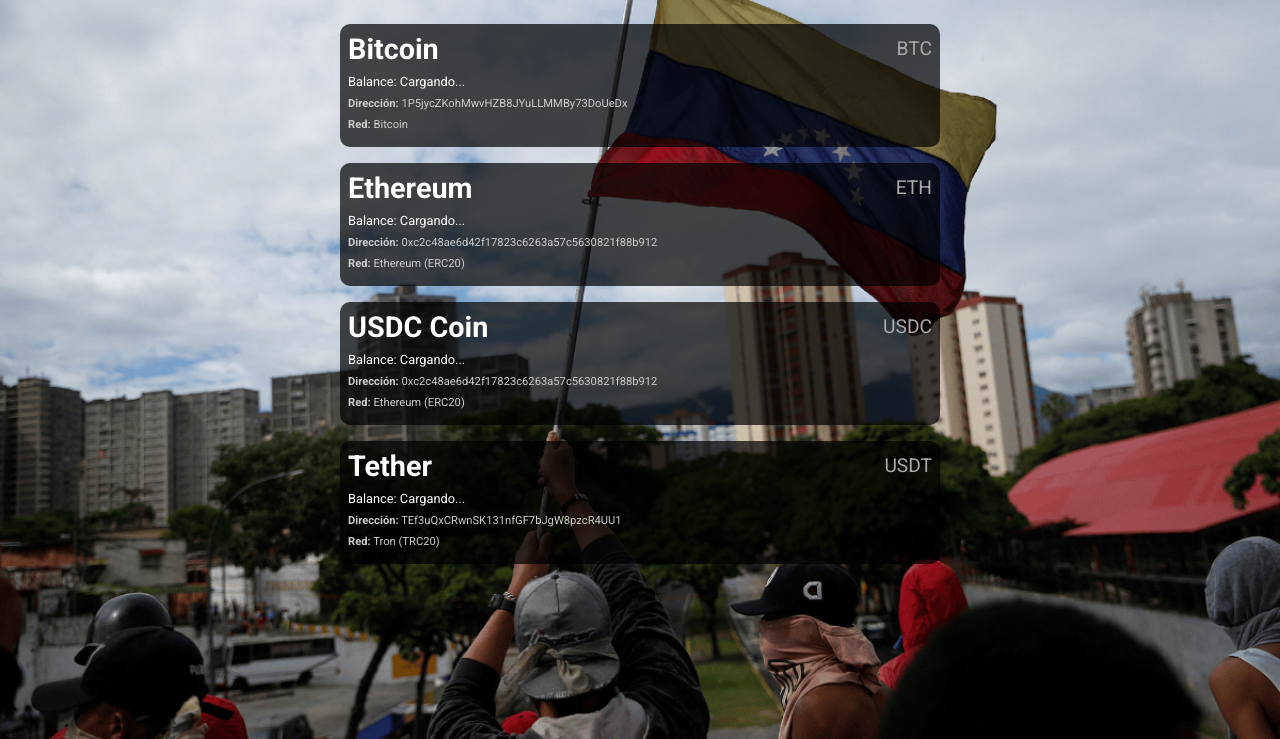
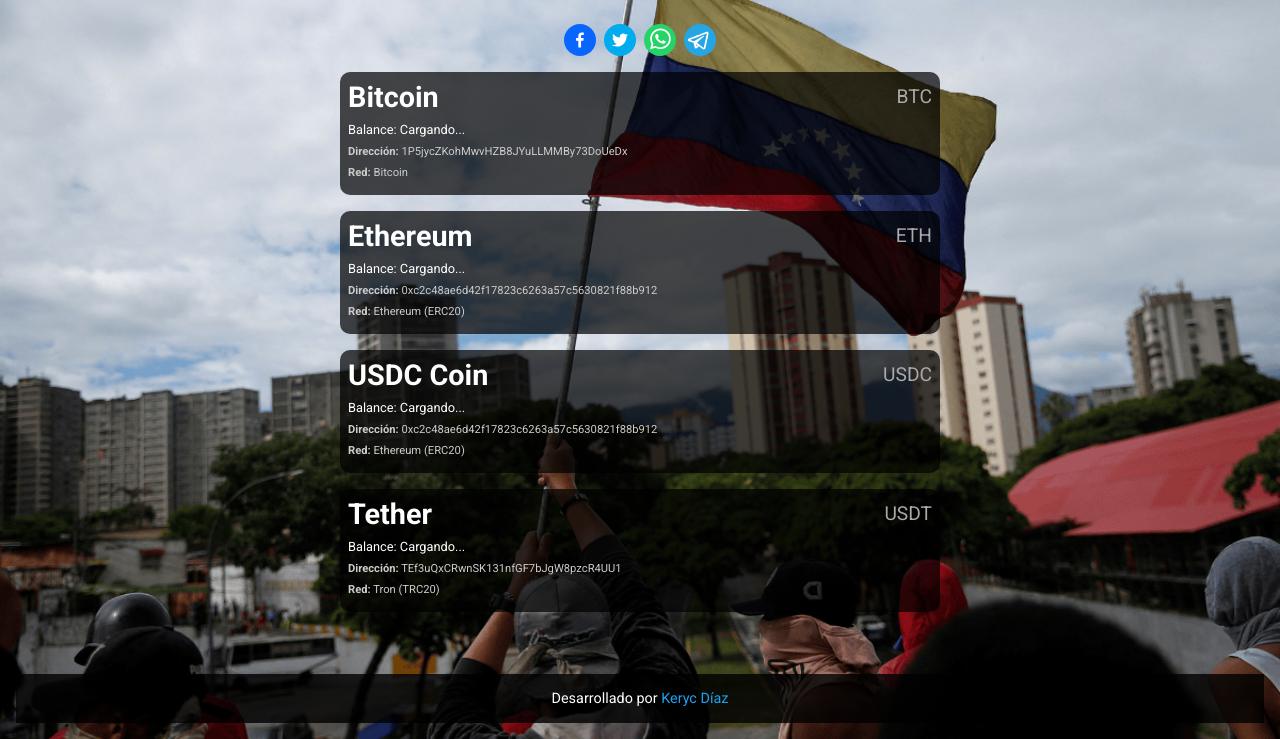
Before and after one commit to yocxy2/yacasivenezuela-balance, a Gatsby site: page / in a window 1280 px wide. Shown: the part 93-832 px from the top of the page. Built offline with nearby package versions, Linux system fonts and the light colour scheme; Gatsby itself is replaced by a stand-in of ours; no server answers.

Commit message:
footer y share

```diff
--- a/package.json
+++ b/package.json
@@ -21,6 +21,7 @@
     "gatsby-plugin-styled-components": "^6.13.1",
     "react": "^18.2.0",
     "react-dom": "^18.2.0",
+    "react-share": "^5.1.0",
     "styled-components": "^6.1.13"
   }
 }
--- a/src/components/CryptoBalances.js
+++ b/src/components/CryptoBalances.js
@@ -4,6 +4,8 @@ import React from 'react';
 import { Container, Title, BalanceList, TotalBalance } from '../styles/styledComponents';
 import useBalances from '../hooks/useBalances';
 import BalanceItem from './BalanceItem';
+import SocialShare from './SocialShare';
+import Footer from './Footer';
 
 const CryptoBalances = () => {
   const balances = useBalances();
@@ -21,6 +23,9 @@ const CryptoBalances = () => {
           Saldo Total Recolectado: ${balances.totalUSD.toLocaleString(undefined, { minimumFractionDigits: 2, maximumFractionDigits: 2 })} USD
         </TotalBalance>
       )}
+
+      <SocialShare />
+
       <BalanceList>
         <BalanceItem
           name="Bitcoin"
@@ -55,6 +60,8 @@ const CryptoBalances = () => {
           network="Tron (TRC20)"
         />
       </BalanceList>
+
+      <Footer />
     </Container>
   );
 };
--- /dev/null
+++ b/src/components/Footer.js
@@ -0,0 +1,37 @@
+// src/components/Footer.js
+
+import React from 'react';
+import styled from 'styled-components';
+
+const FooterWrapper = styled.footer`
+  margin-top: auto;
+  padding: 1rem 0;
+  background-color: rgba(0, 0, 0, 0.8);
+  width: 100%;
+  text-align: center;
+`;
+
+const FooterText = styled.p`
+  color: #fff;
+  font-size: 0.9rem;
+  margin: 0;
+
+  a {
+    color: #1da1f2;
+    text-decoration: none;
+
+    &:hover {
+      text-decoration: underline;
+    }
+  }
+`;
+
+const Footer = () => (
+  <FooterWrapper>
+    <FooterText>
+     Desarrollado por <a href="https://x.com/kerycdiaz" target="_blank" rel="noopener noreferrer">Keryc Díaz</a>
+    </FooterText>
+  </FooterWrapper>
+);
+
+export default Footer;
--- /dev/null
+++ b/src/components/SocialShare.js
@@ -0,0 +1,45 @@
+// src/components/SocialShare.js
+
+import React from 'react';
+import styled from 'styled-components';
+import {
+  FacebookShareButton,
+  TwitterShareButton,
+  WhatsappShareButton,
+  TelegramShareButton,
+  FacebookIcon,
+  TwitterIcon,
+  WhatsappIcon,
+  TelegramIcon,
+} from 'react-share';
+
+const ShareWrapper = styled.div`
+  margin-bottom: 1rem;
+  display: flex;
+  justify-content: center;
+  gap: 0.5rem;
+`;
+
+const SocialShare = () => {
+  const shareUrl = 'https://yacasidonaciones.com';
+  const title = '#YaCasiVenezuela - Saldos de Criptomonedas';
+
+  return (
+    <ShareWrapper>
+      <FacebookShareButton url={shareUrl} quote={title}>
+        <FacebookIcon size={32} round />
+      </FacebookShareButton>
+      <TwitterShareButton url={shareUrl} title={title}>
+        <TwitterIcon size={32} round />
+      </TwitterShareButton>
+      <WhatsappShareButton url={shareUrl} title={title}>
+        <WhatsappIcon size={32} round />
+      </WhatsappShareButton>
+      <TelegramShareButton url={shareUrl} title={title}>
+        <TelegramIcon size={32} round />
+      </TelegramShareButton>
+    </ShareWrapper>
+  );
+};
+
+export default SocialShare;
```
Also changed, not shown: 1 other file.
